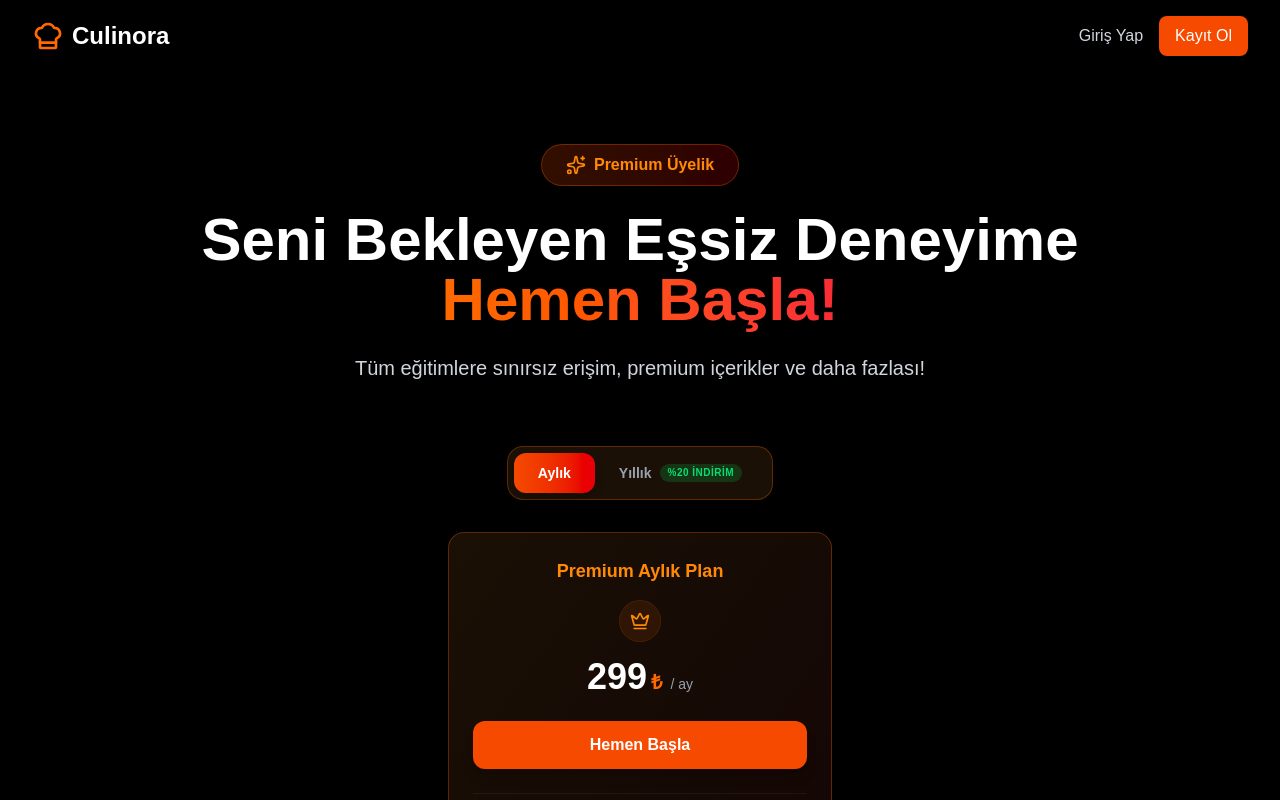
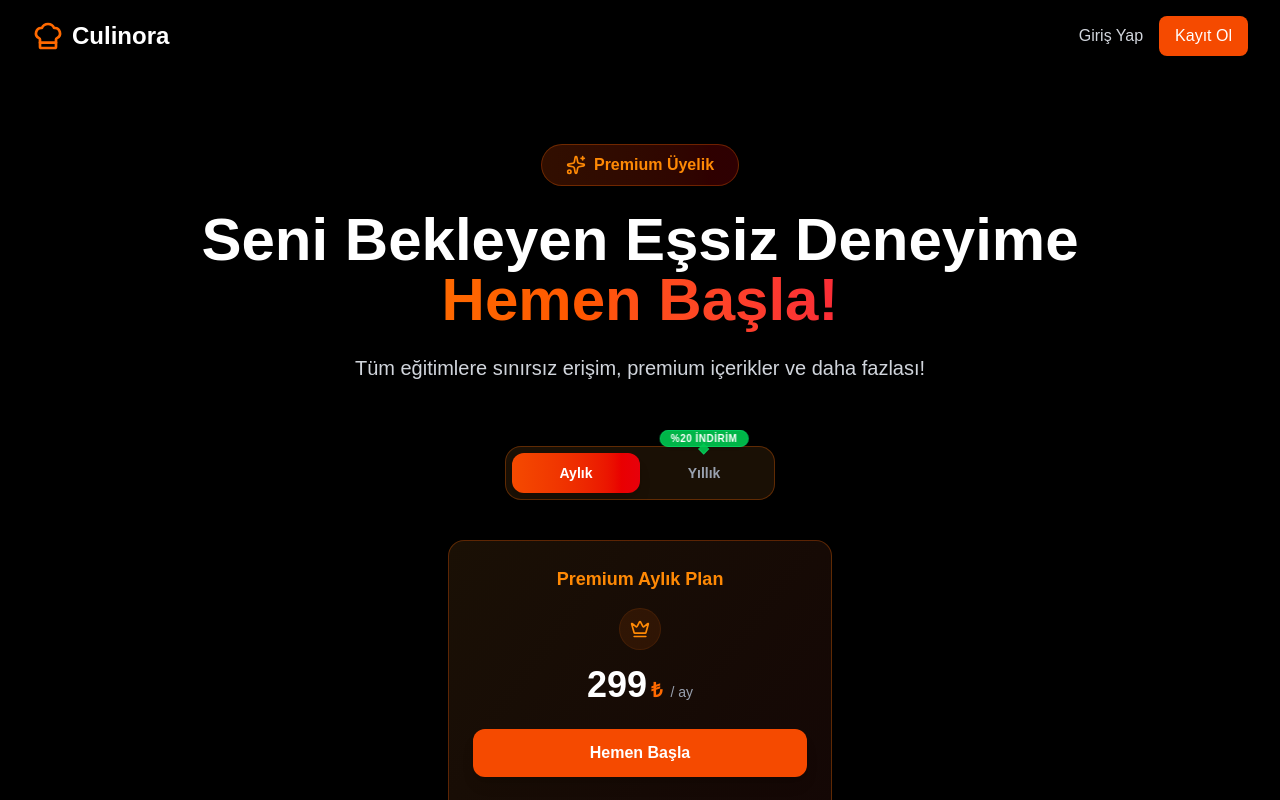
Before and after one commit to ikayaalp/gastrofolly, a Next.js app: page /subscription in a window 1280 px wide. Shown: the top 800 px of the page. Built offline with nearby package versions, Linux system fonts and the light colour scheme; no server answers.

Commit message:
Align toggle buttons and position discount badge above yearly option

```diff
--- a/src/app/subscription/page.tsx
+++ b/src/app/subscription/page.tsx
@@ -161,32 +161,39 @@ function SubscriptionContent() {
                     </div>
 
                     {/* Billing Toggle */}
-                    <div className="flex justify-center mb-8">
-                        <div className="bg-[#1a1005] p-1.5 rounded-2xl border border-orange-500/30 inline-flex items-center shadow-xl">
+                    <div className="flex justify-center mb-10 mt-6">
+                        <div className="bg-[#1a1005] p-1.5 rounded-2xl border border-orange-500/30 inline-flex items-center shadow-xl relative">
+                            {/* Option 1: Aylık */}
                             <button
                                 onClick={() => setBillingPeriod("monthly")}
-                                className={`px-6 py-2.5 rounded-xl font-semibold text-sm transition-all duration-300 ${billingPeriod === "monthly"
+                                className={`w-32 py-2.5 rounded-xl font-semibold text-sm transition-all duration-300 relative z-10 ${billingPeriod === "monthly"
                                     ? "bg-gradient-to-r from-orange-600 to-red-600 text-white shadow-lg"
                                     : "text-gray-400 hover:text-white"
                                     }`}
                             >
                                 Aylık
                             </button>
+
+                            {/* Option 2: Yıllık */}
+                            <div className="relative w-32">
+                                {/* Flying Badge */}
+                                <div className="absolute -top-7 left-1/2 -translate-x-1/2 z-20 whitespace-nowrap">
+                                    <span className="bg-green-500/90 backdrop-blur-sm text-white text-[10px] px-2.5 py-0.5 rounded-full font-bold uppercase tracking-wider shadow-sm border border-green-400/50">
+                                        %20 İndirim
+                                    </span>
+                                    {/* Small arrow pointing down */}
+                                    <div className="absolute -bottom-1 left-1/2 -translate-x-1/2 w-2 h-2 bg-green-500/90 rotate-45 border-r border-b border-green-400/50"></div>
+                                </div>
                                 <button
                                     onClick={() => setBillingPeriod("yearly")}
-                                className={`px-6 py-2.5 rounded-xl font-semibold text-sm transition-all duration-300 flex items-center gap-2 ${billingPeriod === "yearly"
+                                    className={`w-full py-2.5 rounded-xl font-semibold text-sm transition-all duration-300 relative z-10 ${billingPeriod === "yearly"
                                         ? "bg-gradient-to-r from-orange-600 to-red-600 text-white shadow-lg"
                                         : "text-gray-400 hover:text-white"
                                         }`}
                                 >
                                     Yıllık
-                                <span className={`text-[10px] px-2 py-0.5 rounded-full font-bold uppercase tracking-wider ${billingPeriod === "yearly"
-                                        ? "bg-white/20 text-white"
-                                        : "bg-green-500/20 text-green-400"
-                                    }`}>
-                                    %20 İndirim
-                                </span>
                                 </button>
+                            </div>
                         </div>
                     </div>
 
```
Lines whose indentation alone changed are shown as unchanged.
